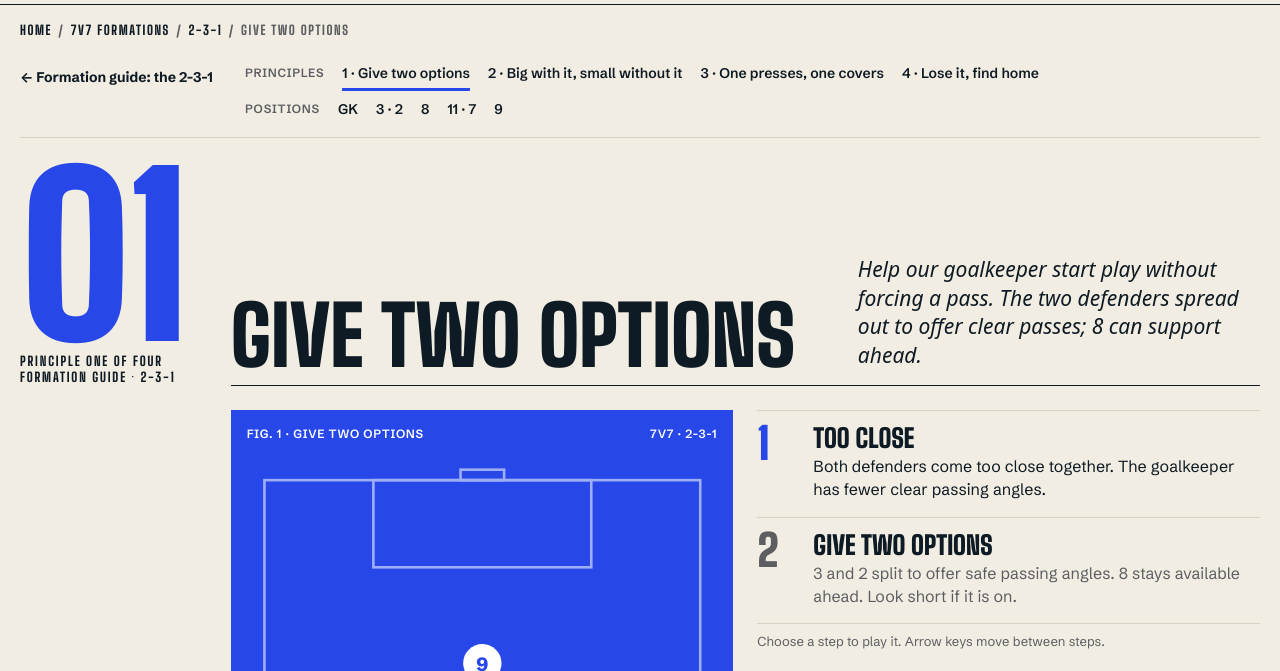
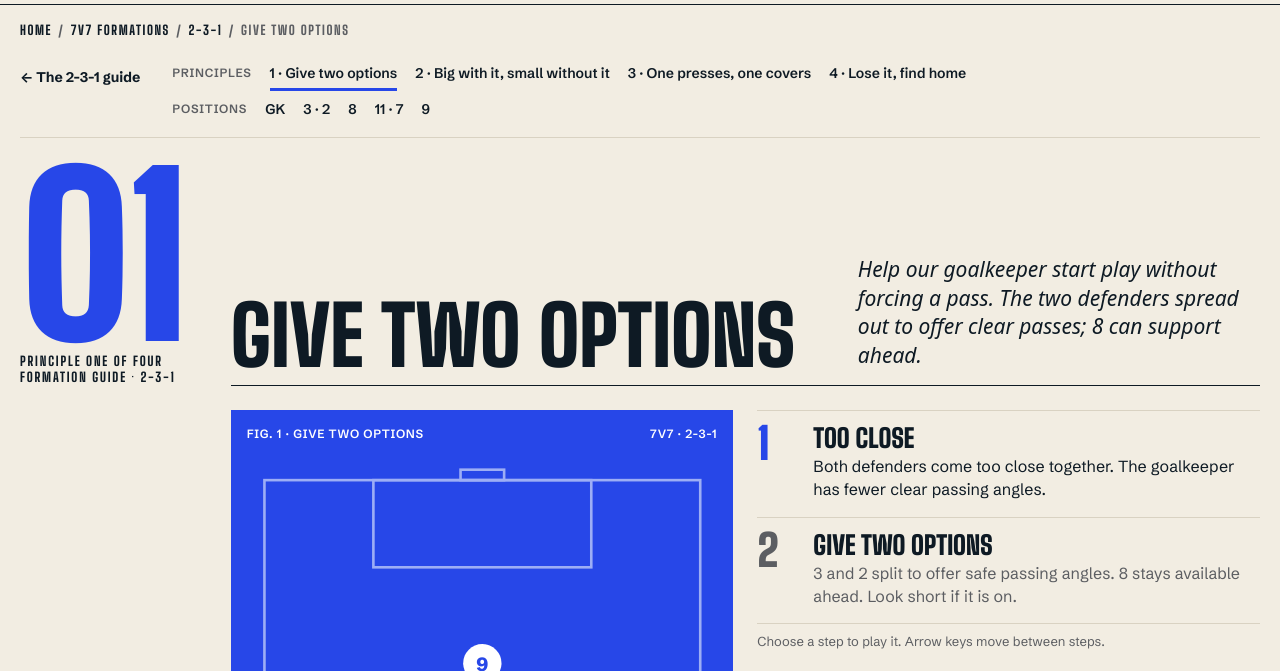
Before and after one commit to Chatmandu/how-we-play, an Astro site: page /formations/7v7/2-3-1/keeper-options in a window 1280 px wide. Shown: the part 61-732 px from the top of the page. Built offline with nearby package versions, Linux system fonts and the light colour scheme; Astro itself is replaced by a stand-in of ours; a web font is replaced by a local one.

Commit message:
Clarify formation navigation without duplicate issue numbers

```diff
--- a/src/components/EdGuideNav.astro
+++ b/src/components/EdGuideNav.astro
@@ -16,7 +16,7 @@ const pos = here.kind === 'Principle' ? `Principle ${here.n} of ${rules.length}`
 ---
 <nav class="egn ed-grid" aria-label={`${issueLabel(f)}: the ${f.name}`}>
   <div class="egn__in">
-    <a class="egn__back" href={base}>← {issueLabel(f)}: the {f.name}</a>
+    <a class="egn__back" href={base}>← The {f.name} guide</a>
     <div class="egn__wide">
       {rules.length > 0 && <div class="egn__row"><span class="egn__lab">Principles</span>{rules.map(x => <a href={x.href} aria-current={x.id === current ? 'page' : undefined}>{x.short}</a>)}</div>}
       {roles.length > 0 && <div class="egn__row"><span class="egn__lab">Positions</span>{roles.map(x => <a href={x.href} aria-current={x.id === current ? 'page' : undefined} aria-label={x.label}>{x.short}</a>)}</div>}
```
